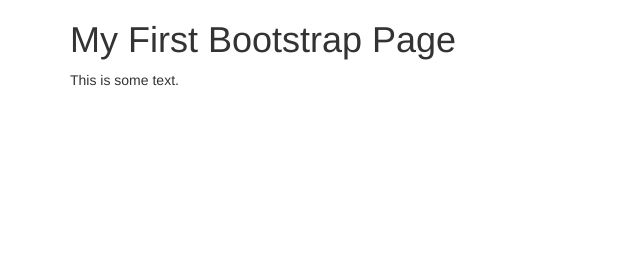
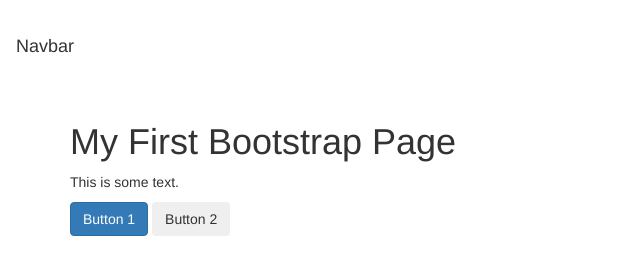
Before and after one commit to grahamplace/bootstrap_static_site, a plain HTML site: page index.html in a window 1280 px wide. Shown: the whole page, without its empty margins (0-640 px from the left). Drawn offline with nearby package versions, Linux system fonts and the light colour scheme.

Commit message:
add some more bootstrap examples

```diff
--- a/index.html
+++ b/index.html
@@ -10,9 +10,17 @@
 </head>
 <body>
 
+  <!-- As a heading -->
+<nav class="navbar navbar-light bg-light">
+  <span class="navbar-brand mb-0 h1">Navbar</span>
+</nav>
+
 <div class="container">
   <h1>My First Bootstrap Page</h1>
   <p>This is some text.</p>
+  <button type="button" class="btn btn-primary">Button 1</button>
+  <button type="button" class="btn btn-dark">Button 2</button>
+
 </div>
 
 </body>
```
